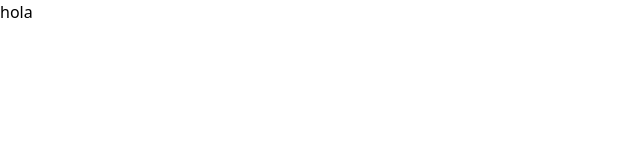
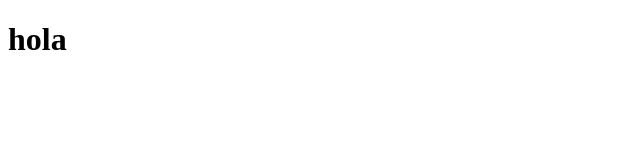
Before and after one commit to Kann2411/El_Gaalpon_de_Jose, a Next.js app in the folder Frontend/: page / in a window 1280 px wide. Shown: the top 160 px of the page, without its empty margins (0-640 px from the left). Built offline with nearby package versions, Linux system fonts and the light colour scheme.

Commit message:
Reset Default

```diff
--- a/Frontend/src/app/layout.tsx
+++ b/Frontend/src/app/layout.tsx
@@ -1,27 +1,3 @@
-import type { Metadata } from "next";
-import localFont from "next/font/local";
-import "./globals.css";
-
-//prueba 123
-
-//prueba 1234
-
-const geistSans = localFont({
-  src: "./fonts/GeistVF.woff",
-  variable: "--font-geist-sans",
-  weight: "100 900",
-});
-const geistMono = localFont({
-  src: "./fonts/GeistMonoVF.woff",
-  variable: "--font-geist-mono",
-  weight: "100 900",
-});
-
-export const metadata: Metadata = {
-  title: "Create Next App",
-  description: "Generated by create next app",
-};
-
 export default function RootLayout({
   children,
 }: Readonly<{
@@ -29,9 +5,7 @@ export default function RootLayout({
 }>) {
   return (
     <html lang="en">
-      <body
-        className={`${geistSans.variable} ${geistMono.variable} antialiased`}
-      >
+      <body>
         {children}
       </body>
     </html>
```
